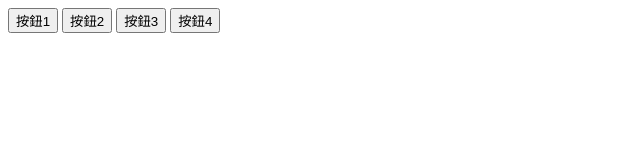
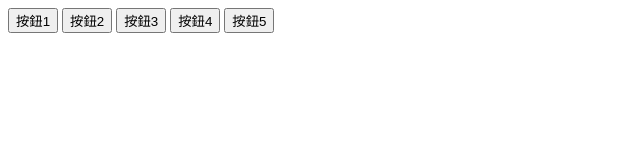
Before and after one commit to Fanyu-Liou/gitclass, a plain HTML site: page index.html in a window 1280 px wide. Shown: the whole page, without its empty margins (0-640 px from the left). Drawn offline with Linux system fonts and the light colour scheme.

Commit message:
加入按鈕5

```diff
--- a/index.html
+++ b/index.html
@@ -10,5 +10,6 @@
     <button type="button">按鈕2</button>
     <button type="button">按鈕3</button>
     <button type="button">按鈕4</button>
+    <button type="button">按鈕5</button>
   </body>
 </html>
```
